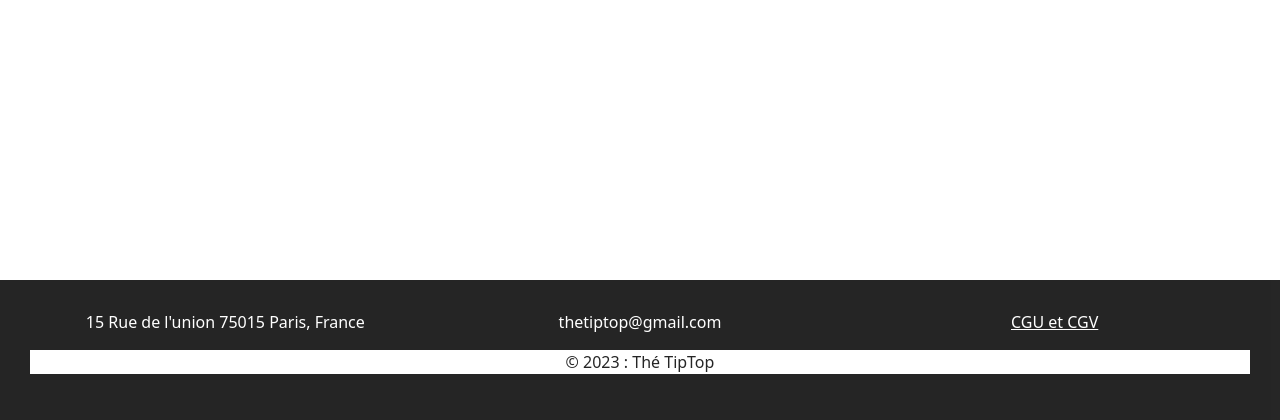
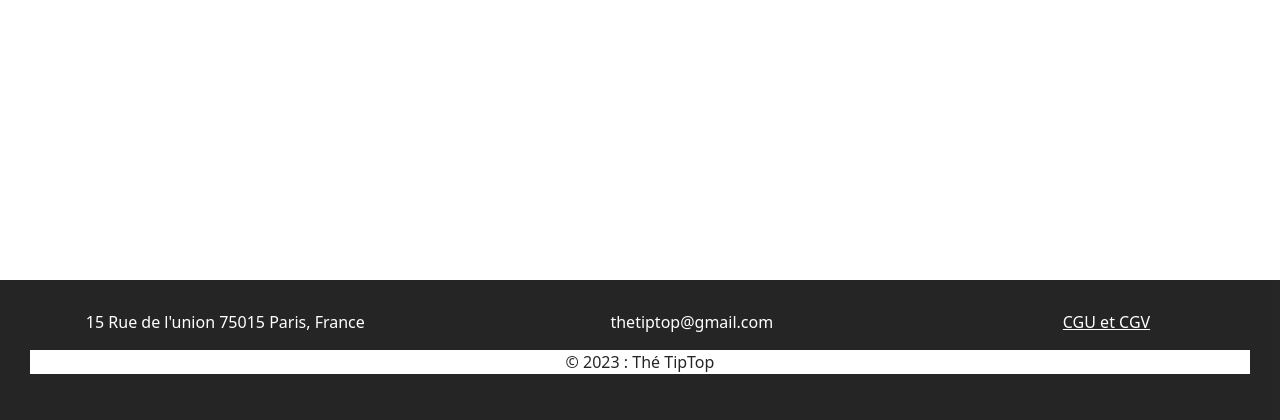
Before and after one commit to blaghmi97/SymfonyTipTop, a Symfony app: template templates/admin/jeu.html.twig in a window 1280 px wide. Shown: the part 445-865 px from the top of the page. Run offline with Twig, Linux system fonts and the light colour scheme; the template is opened without the code that fills it, so the values that code supplies are empty; some libraries are stand-ins or nearby versions; some web fonts are replaced.

Commit message:
Update base.html.twig

```diff
--- a/templates/base.html.twig
+++ b/templates/base.html.twig
@@ -58,11 +58,11 @@
          <p style="color:white;">15 Rue de l'union 75015 Paris, France</p>
             </div>
 
-            <div class="col-md-4 col-4">
+            <div class="col-md-5 col-5">
             <p style="color:white;">thetiptop@gmail.com</p>
 
              </div>
-             <div class="col-md-4 col-4">
+             <div class="col-md-3 col-3">
              <a href="/mentions" style="color:white;" > CGU et CGV </a>
                 </div>
 
```
